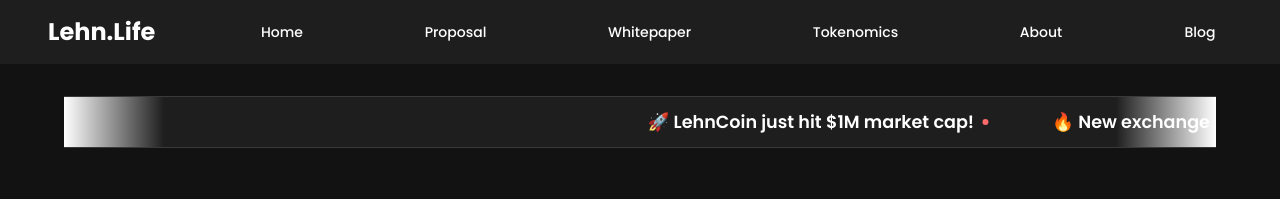
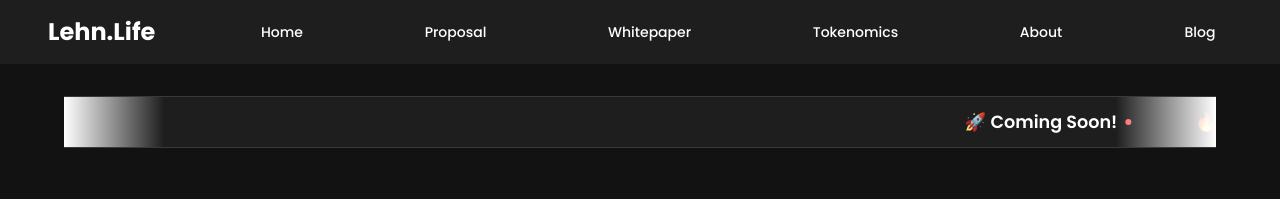
Before and after one commit to bhaveshchit/lehnlife, a React (Create React App) app: page / in a window 1280 px wide. Shown: the top 199 px of the page. Built offline with nearby package versions, Linux system fonts and the light colour scheme.

Commit message:
added coming soon in headlines

```diff
--- a/src/components/Header/Headline.jsx
+++ b/src/components/Header/Headline.jsx
@@ -4,11 +4,11 @@ import { useEffect } from 'react';
 
 const MovingHeadlines = () => {
   const headlines = [
-    "🚀 LehnCoin just hit $1M market cap!",
-    "🔥 New exchange listing confirmed for next week",
-    "📢 Lehn's Treats partnership announced with major pet brands",
-    "💎 10,000 LEHN airdrop happening this Friday",
-    "🎮 Play-to-earn game beta launching soon"
+    "🚀 Coming Soon!",
+    "🔥 Coming Soon",
+    "📢 Coming Soon",
+    "💎 Coming Soon",
+    "🎮 Coming Soon"
   ];
 
   // Double the array for seamless looping
```
